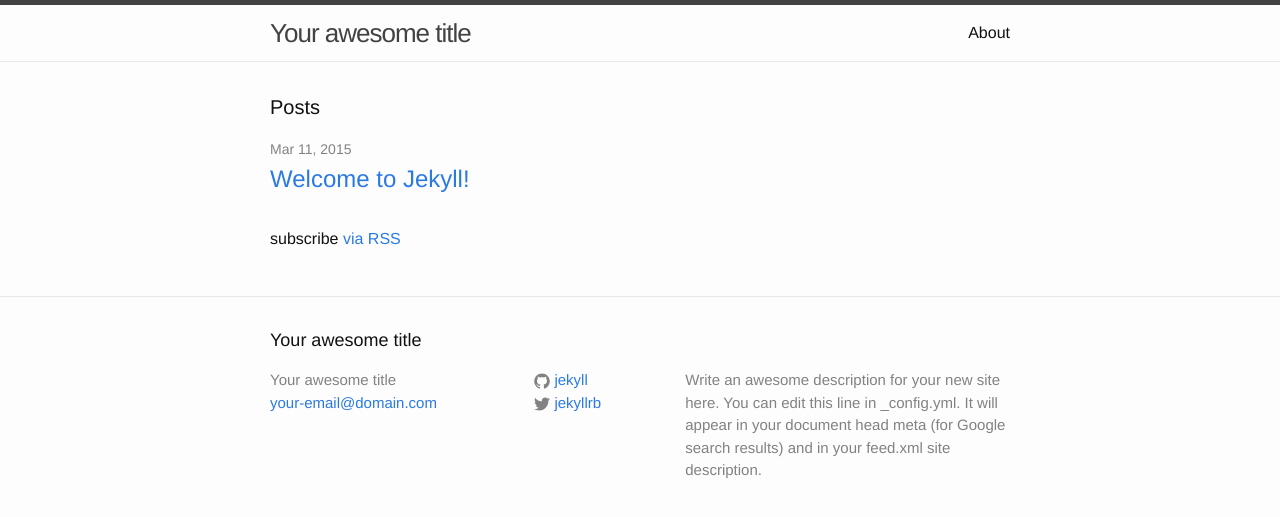
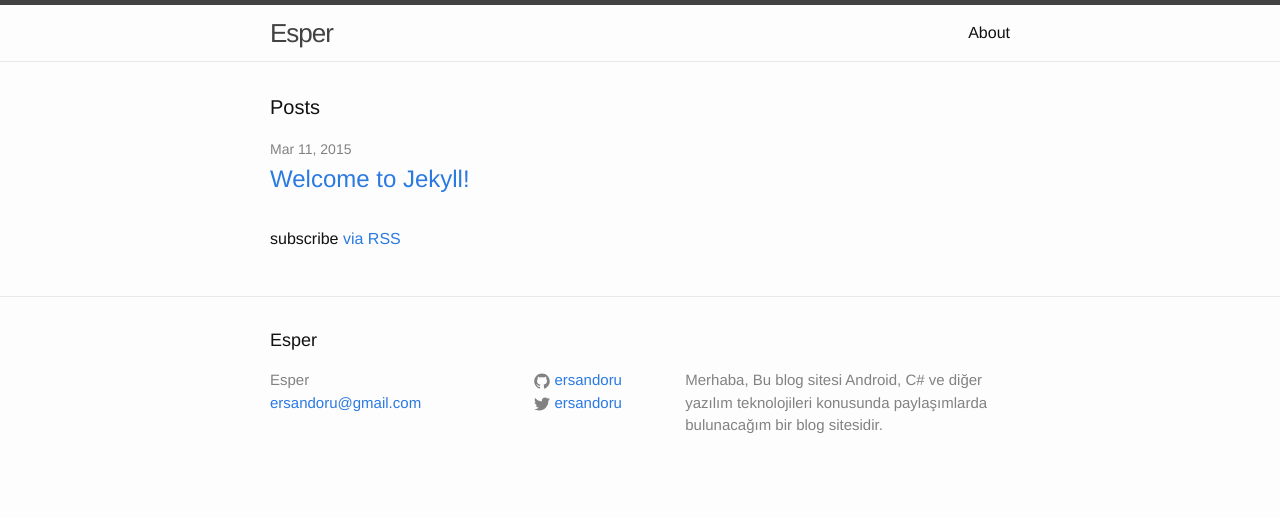
Before and after one commit to ersandoru/ersandoru.github.io, a Jekyll site: the page built from index.html, in a window 1280 px wide. Shown: the top 517 px of the page. Built offline with Jekyll 4.4.1, drawn with Linux system fonts in a browser that asks for light colours.

Commit message:
Changed Title, and starting tobuild site

```diff
--- a/_config.yml
+++ b/_config.yml
@@ -1,14 +1,14 @@
 # Site settings
-title: Your awesome title
-email: your-email@domain.com
+title: Esper
+email: ersandoru@gmail.com
 description: > # this means to ignore newlines until "baseurl:"
-  Write an awesome description for your new site here. You can edit this
-  line in _config.yml. It will appear in your document head meta (for
-  Google search results) and in your feed.xml site description.
+  Merhaba,
+  Bu blog sitesi Android, C# ve diğer yazılım teknolojileri konusunda
+  paylaşımlarda bulunacağım bir blog sitesidir.
 baseurl: "" # the subpath of your site, e.g. /blog/
-url: "http://yourdomain.com" # the base hostname & protocol for your site
-twitter_username: jekyllrb
-github_username:  jekyll
+url: "http://ersandoru.github.io" # the base hostname & protocol for your site
+twitter_username: ersandoru
+github_username:  ersandoru
 
 # Build settings
 markdown: kramdown
```
